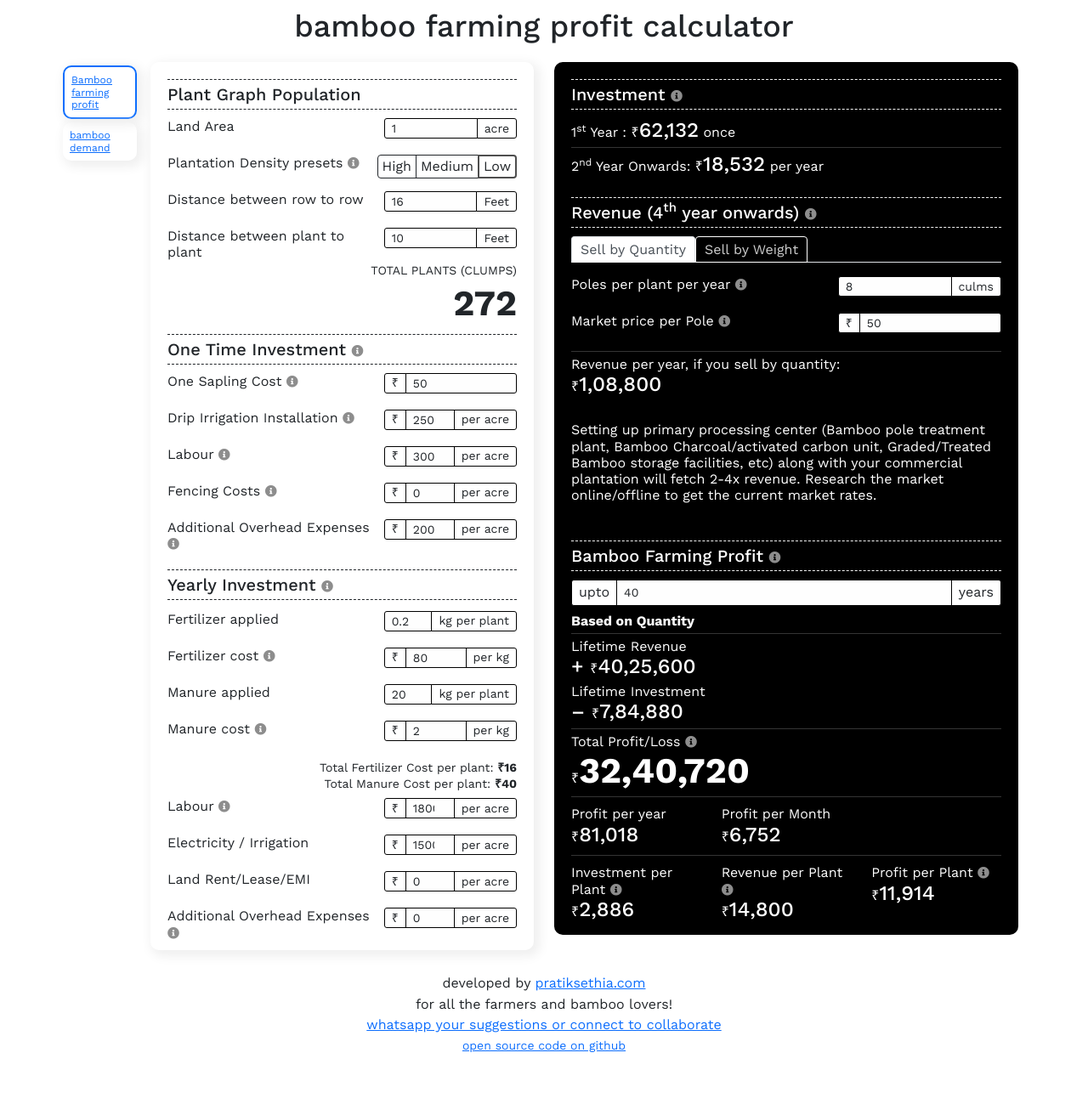
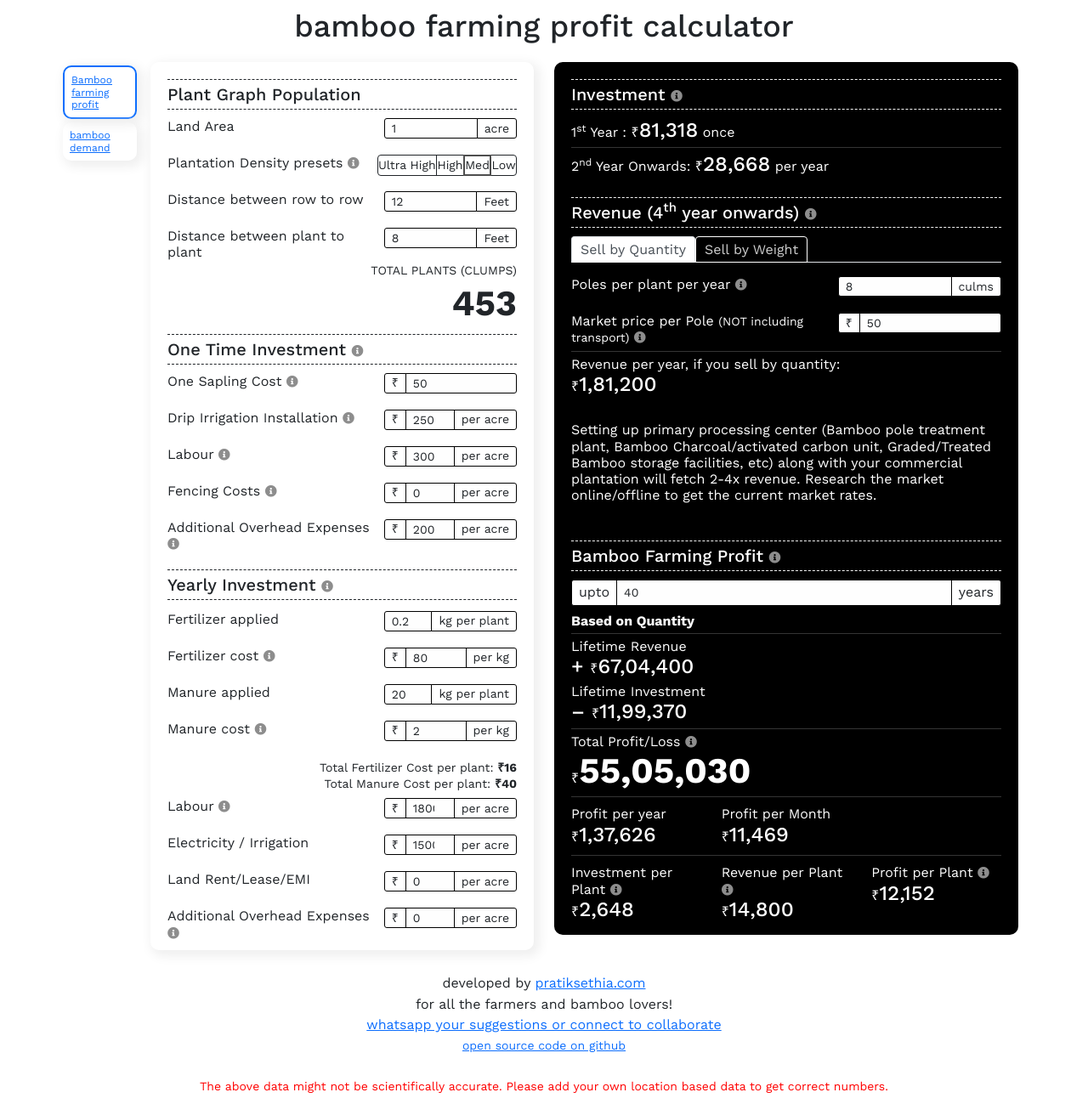
Before and after one commit to pratik/bamboocalculator, a PHP site: page / in a window 1280 px wide. Shown: the whole page at 85% size. Before the commit the page ends 1238 px from the top, so only its background shows below. Run offline with PHP 8.4, Linux system fonts and the light colour scheme.

Commit message:
add ultra high density option

```diff
--- a/index.php
+++ b/index.php
@@ -11,7 +11,6 @@
 	<link rel="preconnect" href="https://fonts.googleapis.com">
 	<link rel="preconnect" href="https://fonts.gstatic.com" crossorigin>
 	<link href="https://fonts.googleapis.com/css2?family=Work+Sans:wght@300;400;500;700&display=swap" rel="stylesheet">
-
 </head>
 <body>
 	<style>
@@ -211,22 +210,23 @@
 				            <i class="fas fa-info-circle" data-bs-toggle="tooltip" data-bs-placement="top" data-bs-html="true" title="Low Density plantation is recommended by NBM. 180-250 plants per acre for large species and 350-425 plants per acre for smaller species."></i>
 				        </label>
 				        <div class="btn-group" id="aBtnGroup" style="">
-				            <button type="button" value="H" data-row="12" data-plant="6" class="btn btn-default">High</button>
-                            <button type="button" value="M" data-row="14" data-plant="8" class="btn btn-default">Medium</button>
-                            <button type="button" value="L" data-row="16" data-plant="10" class="btn btn-default active">Low</button>
+				            <button type="button" value="U" data-row="10" data-plant="4" class="btn btn-default" style="font-size:14px;">Ultra High</button>
+				            <button type="button" value="H" data-row="12" data-plant="6" class="btn btn-default" style="font-size:14px;">High</button>
+                            <button type="button" value="M" data-row="12" data-plant="8" class="btn btn-default active" style="font-size:14px;">Med</button>
+                            <button type="button" value="L" data-row="16" data-plant="10" class="btn btn-default" style="font-size:14px;">Low</button>
 						</div>
 				    </div>
 				    <div class="formbuilder-number form-group field-plants_per_row">
 				        <label for="plants_per_row" class="formbuilder-number-label">Distance between row to row</label>
 				        <div class="input-group">
-						  	<input type="number" min="0" class="form-control form-control-sm" name="plants_per_row" access="false" value="16" id="plants_per_row" required="required" aria-required="true">
+						  	<input type="number" min="0" class="form-control form-control-sm" name="plants_per_row" access="false" value="12" id="plants_per_row" required="required" aria-required="true">
 						  	<span class="input-group-text">Feet</span>
 						</div>
 				    </div>
 				    <div class="formbuilder-number form-group field-plants_per_column">
 				        <label for="plants_per_column" class="formbuilder-number-label">Distance between plant to plant</label>
 				        <div class="input-group">
-						  	<input type="number" min="0" class="form-control form-control-sm" name="plants_per_column" access="false" value="10" id="plants_per_column" required="required" aria-required="true">
+						  	<input type="number" min="0" class="form-control form-control-sm" name="plants_per_column" access="false" value="8" id="plants_per_column" required="required" aria-required="true">
 						  	<span class="input-group-text">Feet</span>
 						</div>
 				    </div>
@@ -423,7 +423,7 @@
                 								</div>
                 								<div class=col-lg-12>
                 									<div class="formbuilder-number form-group field-revenue_per_culm ">
-                								        <label for="revenue_per_culm" class="formbuilder-number-label">Market price per Pole
+                								        <label for="revenue_per_culm" class="formbuilder-number-label">Market price per Pole <small>(NOT including transport)</small>
                 								        <i class="fas fa-info-circle" data-bs-toggle="tooltip" data-bs-placement="top" data-bs-html="true" title="12-15ft Poles can be sold ranging ₹30-150 depending on the quality, treatment done and market requirements."></i>
                 										</label>
                 										<div class="input-group rupeewrapper">
@@ -553,6 +553,7 @@
 				<p class="text-center">for all the farmers and bamboo lovers!</p>
 				<p class="text-center"><a href="https://wa.me/919904001599" target="_blank">whatsapp your suggestions or connect to collaborate</a></p>
 				<p class="text-center"><small><a href="https://github.com/pratik/bamboocalculator" target="_blank">open source code on github</a></small></p><br>
+				<p class="text-center" style="color:red"><small>The above data might not be scientifically accurate. Please add your own location based data to get correct numbers.</small></p><br>
 
 			</div>
 		</div>
@@ -699,15 +700,6 @@ function calculatebamboo() {
   gtag('js', new Date());
   gtag('config', 'G-9QQ2635NX8');
 </script>
-<script>
-    (function(h,o,t,j,a,r){
-        h.hj=h.hj||function(){(h.hj.q=h.hj.q||[]).push(arguments)};
-        h._hjSettings={hjid:2766870,hjsv:6};
-        a=o.getElementsByTagName('head')[0];
-        r=o.createElement('script');r.async=1;
-        r.src=t+h._hjSettings.hjid+j+h._hjSettings.hjsv;
-        a.appendChild(r);
-    })(window,document,'https://static.hotjar.com/c/hotjar-','.js?sv=');
-</script>
+
 </body>
 </html>
```
